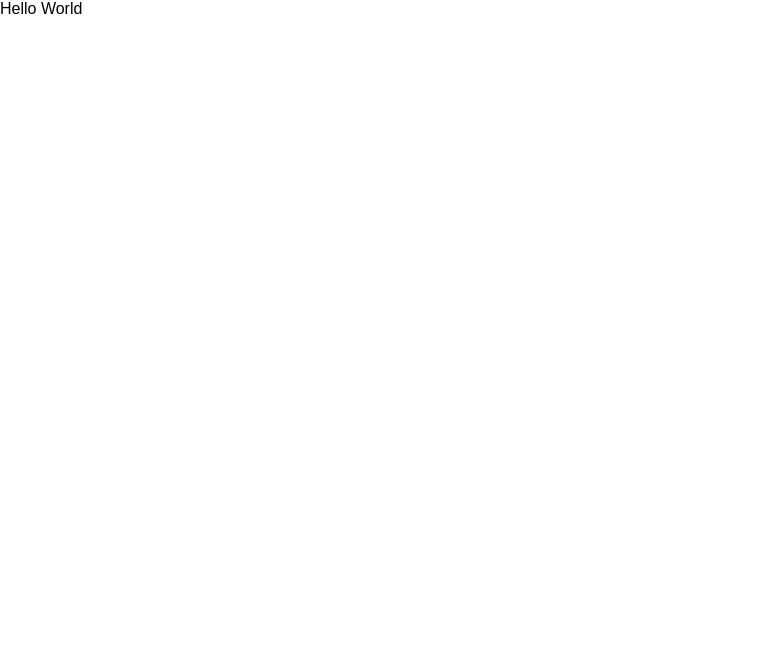
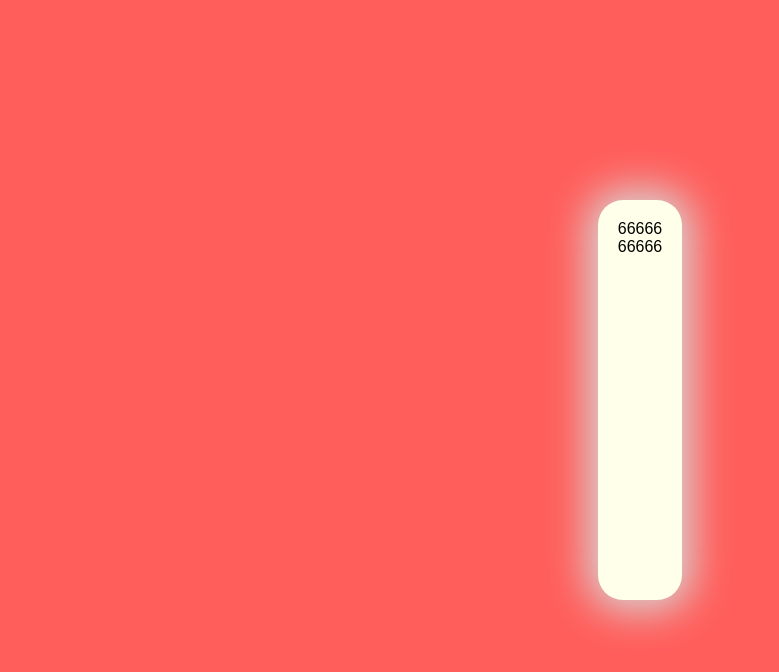
Before and after one commit to doctype-Melvin/tenzies-game, a React (Vite) app: page / in a window 1280 px wide. Shown: the top 672 px of the page, without its empty margins (0-779 px from the left). Built offline with nearby package versions, Linux system fonts and the light colour scheme.

Commit message:
basic styling and manually added dice

```diff
--- a/src/App.jsx
+++ b/src/App.jsx
@@ -1,10 +1,22 @@
 import React from "react"
+import Die from "./components/Die"
 
 
 export default function App() {
     return (
-        <div>
-            Hello World
-        </div>
+        <main className="mainContainer">
+            <div className="diceContainer">
+                <Die value='6' />
+                <Die value='6' />
+                <Die value='6' />
+                <Die value='6' />
+                <Die value='6' />
+                <Die value='6' />
+                <Die value='6' />
+                <Die value='6' />
+                <Die value='6' />
+                <Die value='6' />
+            </div>
+        </main>
     )
 }
--- /dev/null
+++ b/src/components/Die.jsx
@@ -0,0 +1,10 @@
+import React from "react"
+
+
+export default function Die({ value }) {
+    return (
+        <div className="dieContainer">
+            {value}
+        </div>
+    )
+}
--- a/src/index.css
+++ b/src/index.css
@@ -1,10 +1,42 @@
 *, *::before, *::after {
   box-sizing: border-box;
 }
+
+:root {
+  --orange-red: #ff5e5b;
+  --grey: #d8d8d8;
+  --ivory: #FFFFEA;
+  --blue: #00CECB;
+  --yellow: #FFED66;
+}
+
 
 html, body {
   padding: 0;
   margin: 0;
   height: 100vh;
   font-family: Arial, Helvetica, sans-serif;
+  background-color: var(--orange-red);
 }
+
+body {
+  display: flex;
+  justify-content: center;
+  align-items: center;
+  padding: 30px;
+}
+
+.mainContainer {
+  background-color: var(--ivory);
+  height: 400px;
+  max-width: 750px;
+  border-radius: 25px;
+  box-shadow: 0px 0px 40px 10px var(--grey);
+  padding: 20px;
+}
+
+.diceContainer {
+  display: grid;
+  grid-template-columns: repeat(5, 1fr);
+  grid-template-rows: repeat(2, 1fr);
+}
```
Also changed, not shown: src/components/Editor.jsx (deleted, +0 -12 lines).
